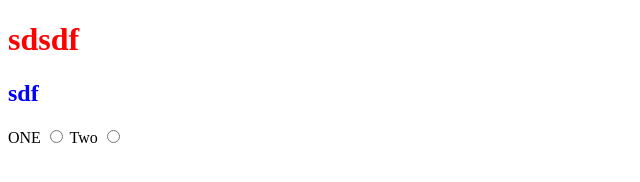
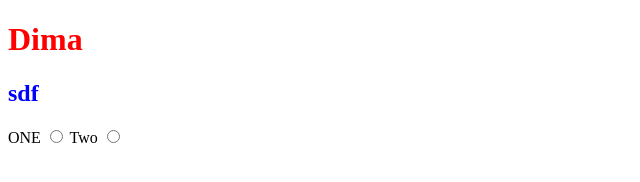
Before and after one commit to Danil592/test-work, a website: page index.html in a window 1280 px wide. Shown: the full height of the page, 0-640 px from the left. Drawn offline with Linux system fonts and the light colour scheme.

Commit message:
Fixed Index.html

```diff
--- a/index.html
+++ b/index.html
@@ -8,7 +8,7 @@
     <link rel="stylesheet" href="main.css" />
   </head>
   <body>
-    <h1>sdsdf</h1>
+    <h1>Dima</h1>
     <h2>sdf</h2>
     <form action="">
       <label for="one">ONE</label>
```
